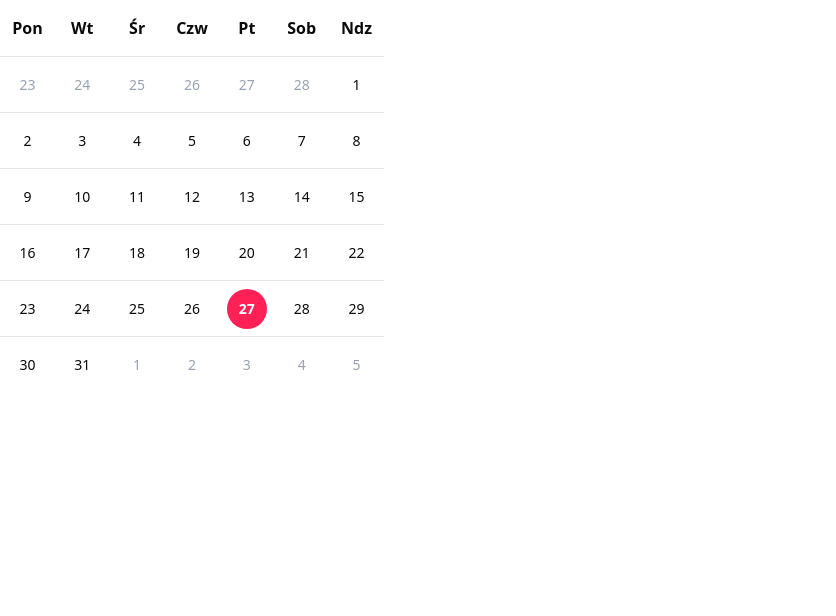
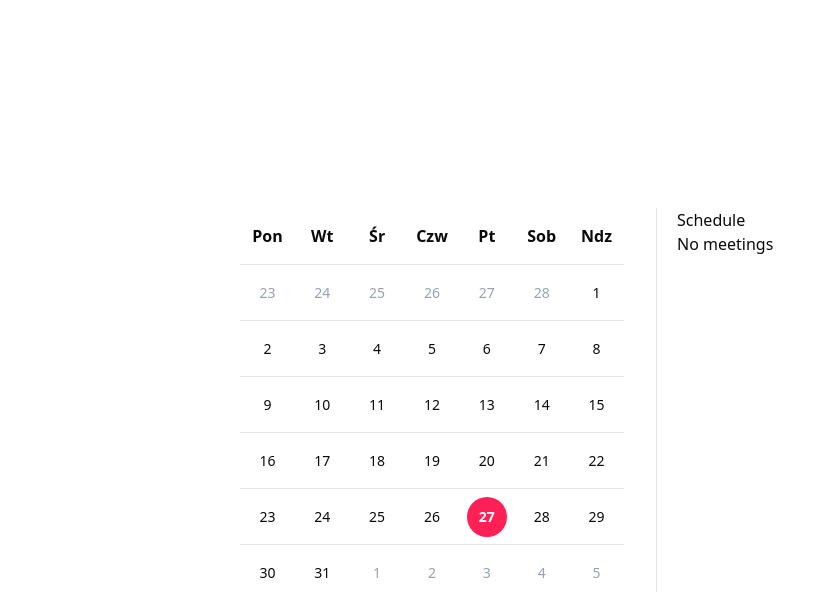
Before and after one commit to misiek869/Miasto_Pracownia_Foundation_Website, a Next.js app: page /kalendarz in a window 1280 px wide. Shown: the top 616 px of the page, without its empty margins (0-836 px from the left). Built offline with nearby package versions, Linux system fonts and the light colour scheme; a web font is replaced by a local one.

Commit message:
add second column for events

```diff
--- a/app/(root)/kalendarz/page.tsx
+++ b/app/(root)/kalendarz/page.tsx
@@ -2,9 +2,9 @@ import Calendar from '@/components/Calendar'
 
 const CalendarPage = () => {
 	return (
-		<>
+		<div className='grid place-content-center'>
 			<Calendar />
-		</>
+		</div>
 	)
 }
 
--- a/components/Calendar.tsx
+++ b/components/Calendar.tsx
@@ -51,6 +51,7 @@ const Calendar = () => {
 	console.log(generateDate())
 
 	return (
+		<div className='flex mx-auto  gap-8 h-screen items-center'>
 			<div className='w-96 h-96'>
 				<div className='w-full grid grid-cols-7 text-md font-semibold'>
 					{days.map((day, index) => {
@@ -75,7 +76,7 @@ const Calendar = () => {
 										today
 											? 'bg-rose-500 rounded-full font-semibold text-white'
 											: '',
-									'h-10 w-10 grid place-content-center'
+										'h-10 w-10 grid place-content-center hover:bg-gray-800 hover:text-white transition-all rounded-full cursor-pointer'
 									)}>
 									{date.date()}
 								</h1>
@@ -84,6 +85,11 @@ const Calendar = () => {
 					})}
 				</div>
 			</div>
+			<div className='h-96 w-96 px-5 border-l'>
+				<h1>Schedule</h1>
+				<p>No meetings</p>
+			</div>
+		</div>
 	)
 }
 
```
Lines whose indentation alone changed are shown as unchanged.
